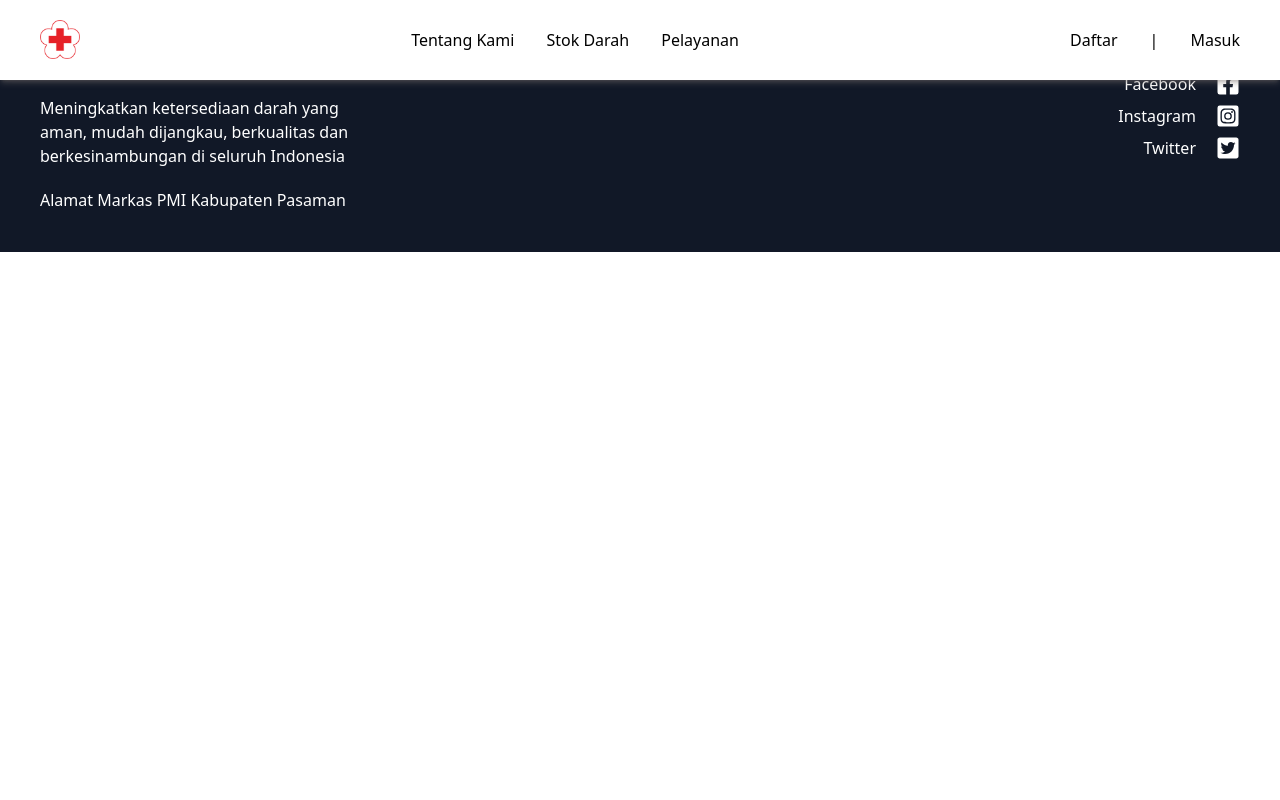
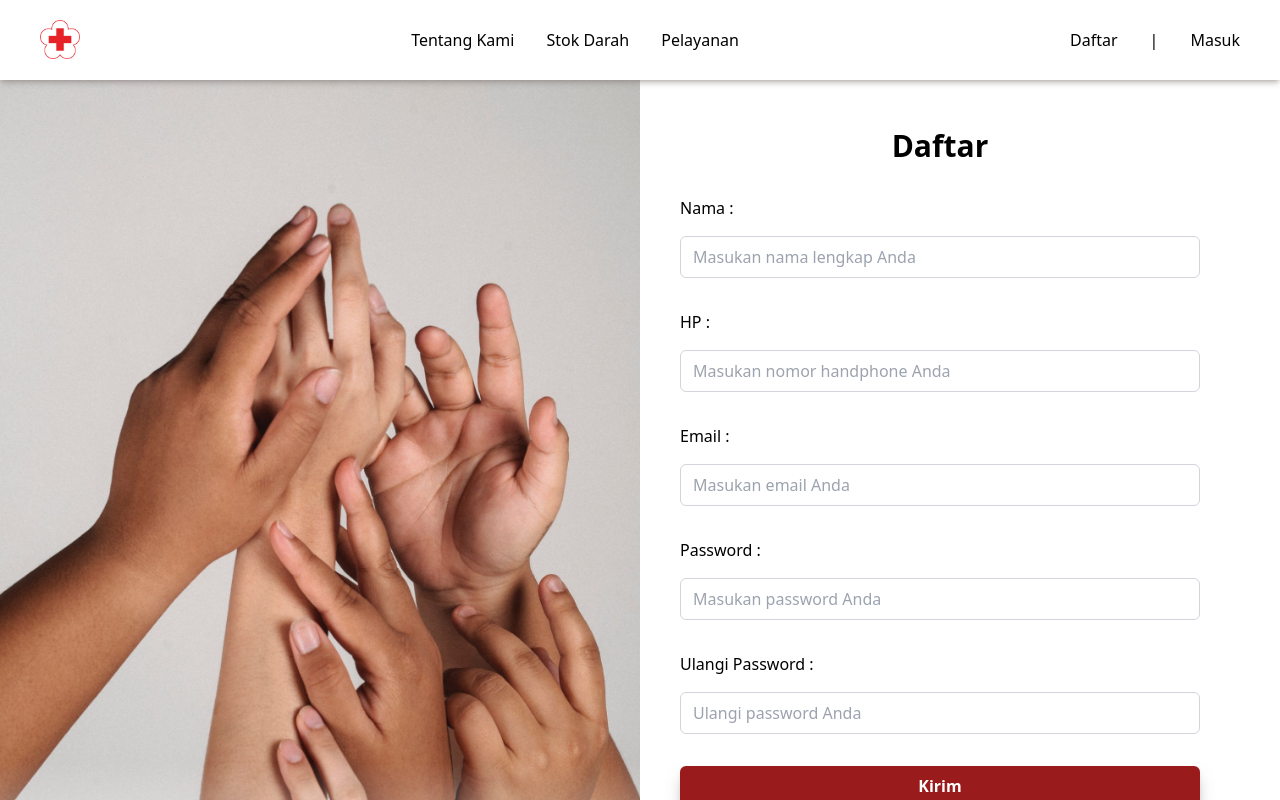
Before and after one commit to ekaadwar/pmi-pasaman-web, a React (Create React App) app: page /signup in a window 1280 px wide. Shown: the top 800 px of the page. Built offline with nearby package versions, Linux system fonts and the light colour scheme.

Commit message:
membuat halaman Sign Up

```diff
--- a/src/components/Section.js
+++ b/src/components/Section.js
@@ -15,5 +15,5 @@ export const PageJumbotron = ({ content = <div /> }) => {
 };
 
 export const AuthSection = ({ content = <div /> }) => {
-  return <section className="pt-40 pb-20 px-10">{content}</section>;
+  return <section className="pt-32 pb-20 px-10">{content}</section>;
 };
--- /dev/null
+++ b/src/pages/SignUp.js
@@ -0,0 +1,52 @@
+import React from "react";
+import Container from "../components/Container";
+import { AuthSection } from "../components/Section";
+import { AuthHeader } from "../components/Text";
+import Input from "../components/Input";
+import { PrimaryButton } from "../components/Button";
+
+const SignUp = () => {
+  return (
+    <section className="authPage">
+      <Container
+        content={
+          <div className="flex flex-row justify-end h-full">
+            <div className="w-1/2">
+              <AuthSection
+                content={
+                  <div className="space-y-8">
+                    <div className="text-center">
+                      <AuthHeader text="Daftar" />
+                    </div>
+                    <Input
+                      label="Nama :"
+                      placeholder="Masukan nama lengkap Anda"
+                    />
+                    <Input
+                      label="HP :"
+                      placeholder="Masukan nomor handphone Anda"
+                    />
+                    <Input label="Email :" placeholder="Masukan email Anda" />
+                    <Input
+                      label="Password :"
+                      placeholder="Masukan password Anda"
+                    />
+                    <Input
+                      label="Ulangi Password :"
+                      placeholder="Ulangi password Anda"
+                    />
+                    <PrimaryButton
+                      content={<p className="text-white font-bold">Kirim</p>}
+                    />
+                  </div>
+                }
+              />
+            </div>
+          </div>
+        }
+      />
+    </section>
+  );
+};
+
+export default SignUp;
--- a/src/sections/Header.js
+++ b/src/sections/Header.js
@@ -21,7 +21,7 @@ const Header = () => {
               <Link to="#">Pelayanan</Link>
             </div>
             <div className="flex flex-row justify-center space-x-8">
-              <Link to="#">Daftar</Link>
+              <Link to="signup">Daftar</Link>
               <p>|</p>
               <Link to="signin">Masuk</Link>
             </div>
--- a/src/sections/Routes.js
+++ b/src/sections/Routes.js
@@ -2,12 +2,15 @@ import React from "react";
 import { Routes as Switch, Route } from "react-router-dom";
 import Home from "../pages/Home";
 import SignIn from "../pages/SignIn";
+import SignUp from "../pages/SignUp";
 
 const Routes = () => {
   return (
     <Switch>
       <Route path="/" exact element={<Home />} />
       <Route path="/signin" exact element={<SignIn />} />
+
+      <Route path="/signup" exact element={<SignUp />} />
     </Switch>
   );
 };
```
Also changed, not shown: src/assets/image/background/auth_bg.png.
